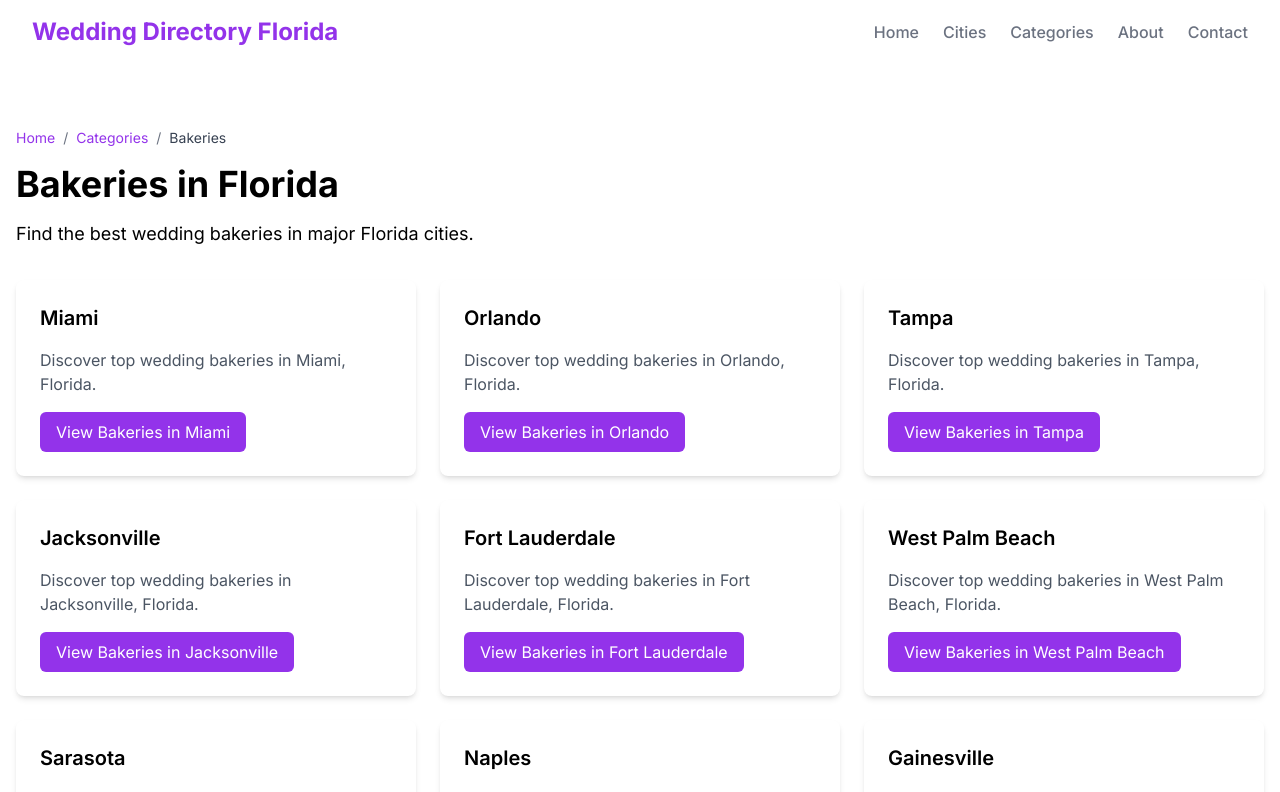
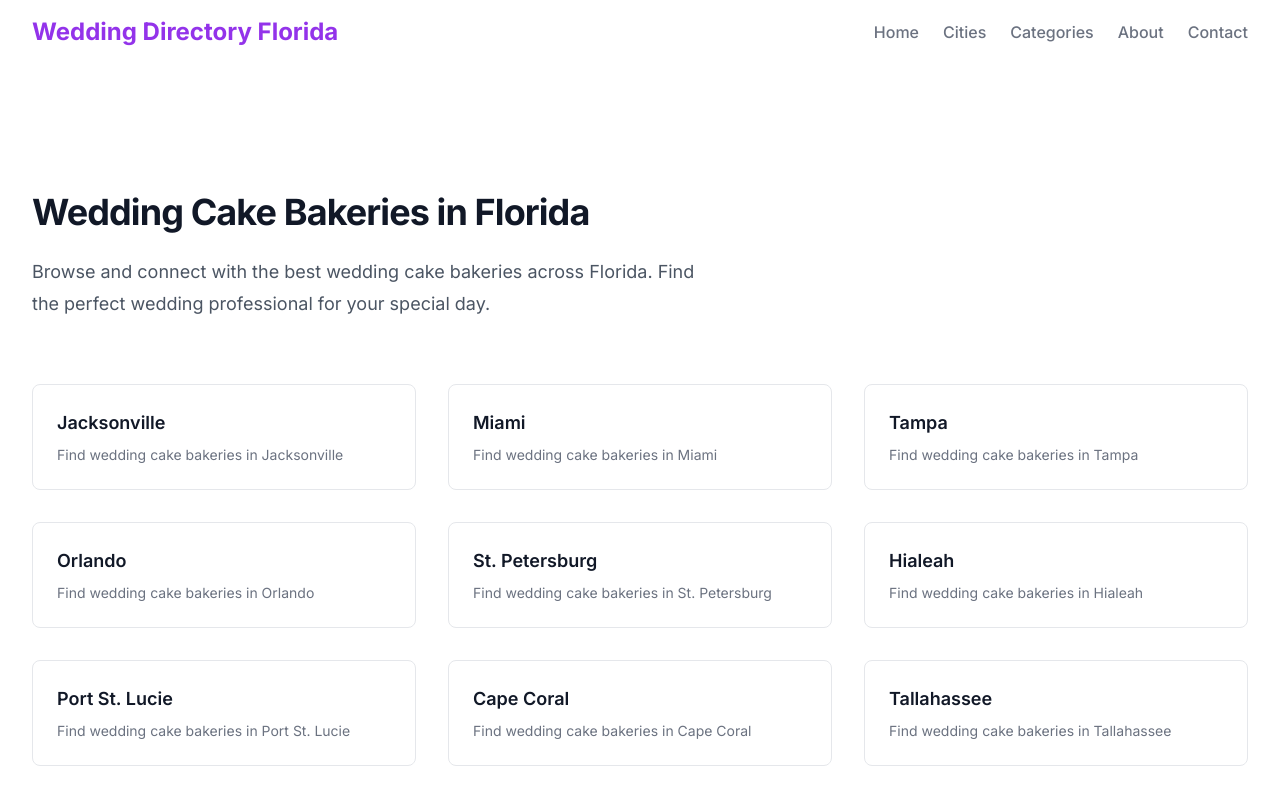
Before and after one commit to natoon16/direct1, a Next.js app: page /category/bakeries in a window 1280 px wide. Shown: the top 792 px of the page. Built offline with nearby package versions, Linux system fonts and the light colour scheme.

Commit message:
Fix types in category page to use proper Category and City interfaces

```diff
--- a/app/category/[category]/page.tsx
+++ b/app/category/[category]/page.tsx
@@ -2,94 +2,79 @@ import React from 'react';
 import { getVendors } from '../../../lib/mongodb';
 import { notFound } from 'next/navigation';
 import Link from 'next/link';
-import { cities } from '../../../data/cities';
+import { cities, City } from '../../data/cities';
+import { categories, Category } from '../../data/keywords';
+import { Metadata } from 'next';
 
-const categories = [
-  { slug: 'venues', display: 'Venues' },
-  { slug: 'photography', display: 'Photography' },
-  { slug: 'videography', display: 'Videography' },
-  { slug: 'wedding-planners', display: 'Wedding Planners' },
-  { slug: 'catering', display: 'Catering' },
-  { slug: 'florists', display: 'Florists' },
-  { slug: 'djs', display: 'DJs' },
-  { slug: 'bands', display: 'Bands' },
-  { slug: 'hair-makeup', display: 'Hair & Makeup' },
-  { slug: 'dresses-attire', display: 'Dresses & Attire' },
-  { slug: 'jewelry', display: 'Jewelry' },
-  { slug: 'transportation', display: 'Transportation' },
-  { slug: 'invitations', display: 'Invitations' },
-  { slug: 'favors-gifts', display: 'Favors & Gifts' },
-  { slug: 'rentals', display: 'Rentals' },
-  { slug: 'officiants', display: 'Officiants' },
-  { slug: 'bakeries', display: 'Bakeries' },
-  { slug: 'decor', display: 'Decor' }
-];
+type Props = {
+  params: Promise<{
+    category: string;
+  }>;
+}
 
-interface Props {
-  params: { category: string };
+export async function generateMetadata({ params }: Props): Promise<Metadata> {
+  const resolvedParams = await params;
+  const categoryParam = resolvedParams.category;
+  // Validate category
+  const category = categories.find((c: Category) => c.slug === categoryParam);
+
+  if (!category) {
+    return {
+      title: 'Category Not Found - Wedding Directory Florida',
+      description: 'The requested category was not found in our directory.'
+    };
+  }
+
+  return {
+    title: `${category.title} in Florida - Wedding Directory Florida`,
+    description: `Find the best ${category.title.toLowerCase()} across Florida. Browse and connect with top-rated wedding ${category.name.toLowerCase()} for your special day.`,
+  };
 }
 
 export default async function CategoryPage({ params }: Props) {
-  const categorySlug = params.category;
-  const category = categories.find(
-    c => c.slug === categorySlug.toLowerCase()
-  );
+  const resolvedParams = await params;
+  const categoryParam = resolvedParams.category;
+  // Validate category
+  const category = categories.find((c: Category) => c.slug === categoryParam);
 
+  // If category not found in our lists, redirect to search-not-found
   if (!category) {
     notFound();
   }
 
   return (
-    <div className="container mx-auto px-4 py-16">
-      <div className="mb-8">
-        <nav className="text-sm mb-4" aria-label="Breadcrumb">
-          <ol className="list-none p-0 inline-flex">
-            <li className="flex items-center">
-              <Link href="/" className="text-purple-600 hover:text-purple-800">
-                Home
-              </Link>
-              <span className="mx-2 text-gray-500">/</span>
-            </li>
-            <li className="flex items-center">
-              <Link href="/categories" className="text-purple-600 hover:text-purple-800">
-                Categories
-              </Link>
-              <span className="mx-2 text-gray-500">/</span>
-            </li>
-            <li className="flex items-center">
-              <span className="text-gray-700">{category.display}</span>
-            </li>
-          </ol>
-        </nav>
-
-        <h1 className="text-4xl font-bold mb-4">
-          {category.display} in Florida
+    <div className="bg-white">
+      <div className="mx-auto max-w-7xl px-6 lg:px-8 py-24 sm:py-32">
+        {/* Hero Section */}
+        <div className="mx-auto max-w-2xl lg:mx-0">
+          <h1 className="text-3xl font-bold tracking-tight text-gray-900 sm:text-4xl">
+            {category.title} in Florida
           </h1>
-        <p className="text-lg mb-8">
-          Find the best wedding {category.display.toLowerCase()} in major Florida cities.
+          <p className="mt-6 text-lg leading-8 text-gray-600">
+            Browse and connect with the best {category.title.toLowerCase()} across Florida.
+            Find the perfect wedding professional for your special day.
           </p>
         </div>
 
-      <div className="grid grid-cols-1 md:grid-cols-2 lg:grid-cols-3 gap-6">
-        {cities.map((city) => (
-          <div
-            key={city}
-            className="bg-white rounded-lg shadow-md p-6 hover:shadow-lg transition-shadow"
+        {/* Cities Grid */}
+        <div className="mt-16 grid gap-8 sm:grid-cols-2 lg:grid-cols-3">
+          {cities.map((city: City) => (
+            <Link
+              key={city.name}
+              href={`/category/${category.slug}/${city.name.toLowerCase().replace(/\s+/g, '-')}`}
+              className="group relative flex flex-col overflow-hidden rounded-lg border border-gray-200 p-6 hover:border-gray-300 hover:shadow-md transition-all duration-200"
             >
-            <h2 className="text-xl font-semibold mb-4">{city}</h2>
-            <p className="text-gray-600 mb-4">
-              Discover top wedding {category.display.toLowerCase()} in {city}, Florida.
+              <div className="flex flex-1 flex-col">
+                <h3 className="text-lg font-semibold text-gray-900 group-hover:text-indigo-600">
+                  {city.name}
+                </h3>
+                <p className="mt-2 text-sm text-gray-500">
+                  Find {category.title.toLowerCase()} in {city.name}
                 </p>
-            <div className="mt-auto">
-              <Link
-                href={`/city/${city.toLowerCase()}?category=${category.display.toLowerCase()}`}
-                className="inline-block px-4 py-2 bg-purple-600 text-white rounded-md hover:bg-purple-700 transition-colors"
-              >
-                View {category.display} in {city}
+              </div>
             </Link>
+          ))}
         </div>
-          </div>
-        ))}
       </div>
     </div>
   );
```
Lines whose indentation alone changed are shown as unchanged.
